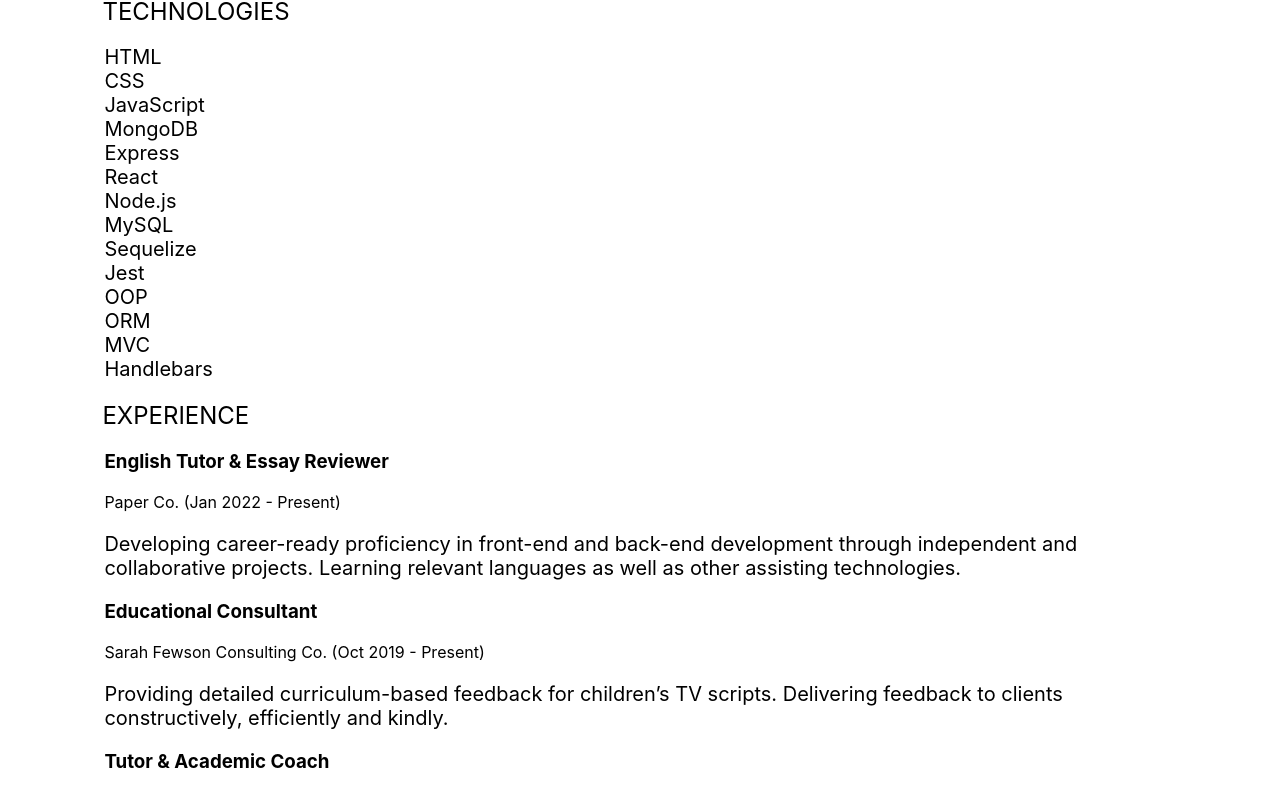
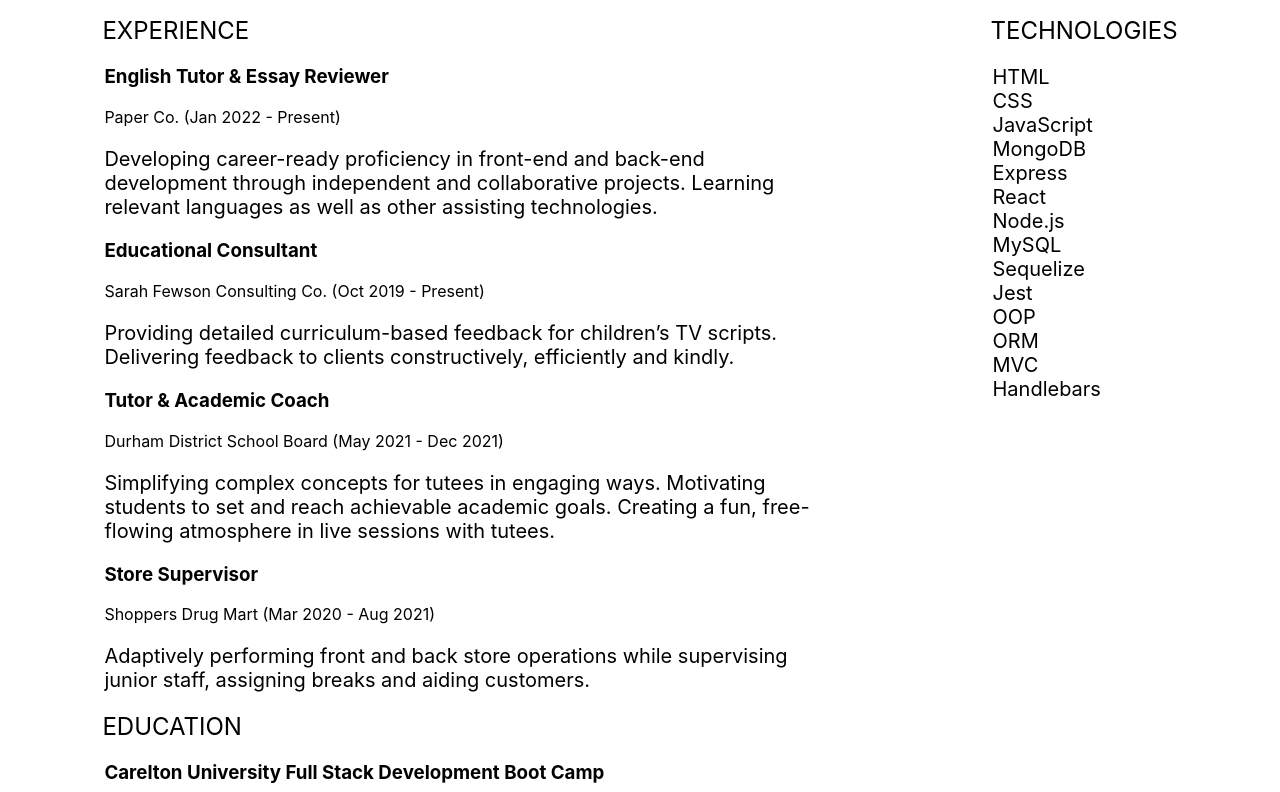
Before and after one commit to gitJanaeW/react-portfolio, a React (Create React App) app: page / in a window 1280 px wide. Shown: the part 689-1481 px from the top of the page. Built offline with nearby package versions, Linux system fonts and the light colour scheme.

Commit message:
added more CSS

```diff
--- a/src/App.css
+++ b/src/App.css
@@ -211,6 +211,17 @@ button {
   background-color: black;
 }
 
+/* RESUME */
+.display-resume {
+  display: flex;
+  justify-content: space-between;
+  flex-wrap: wrap;
+}
+
+.resume-child-one {
+  width: 70%
+}
+
 /* footer */
 footer {
   margin: 130px 0 30px 0;
--- a/src/components/Resume/index.js
+++ b/src/components/Resume/index.js
@@ -4,26 +4,8 @@ const Resume = () => {
     return (
         <section id="resume" className="body">
             <h1>Resume</h1>
-            <div className="resume-section">
-                <h2>TECHNOLOGIES</h2>
-                <ul className="tecnhologies">
-                    <li className="text-body">HTML</li>
-                    <li className="text-body">CSS</li>
-                    <li className="text-body">JavaScript</li>
-                    <li className="text-body">MongoDB</li>
-                    <li className="text-body">Express</li>
-                    <li className="text-body">React</li>
-                    <li className="text-body">Node.js</li>
-                    <li className="text-body">MySQL</li>
-                    <li className="text-body">Sequelize</li>
-                    <li className="text-body">Jest</li>
-                    <li className="text-body">OOP</li>
-                    <li className="text-body">ORM</li>
-                    <li className="text-body">MVC</li>
-                    <li className="text-body">Handlebars</li>
-                </ul>
-            </div>
-            <div className="resume-section">
+            <div className="display-resume">
+            <div className="resume-section resume-child-one">
                     <h2>EXPERIENCE</h2>
                     <ul>
                         <li>
@@ -55,8 +37,6 @@ const Resume = () => {
                             </p>
                         </li>
                     </ul>
-            </div>
-            <div className="resume-section">
                     <h2>EDUCATION</h2>
                     <ul>
                         <li>
@@ -78,12 +58,31 @@ const Resume = () => {
                             </p>
                         </li>
                     </ul>
-            </div>
-            <div>
                     <h2>REFERENCES</h2>
                     <ul>
                         <li className="text-body">Available upon request.</li>
                     </ul>
+                </div>
+                <div className="resume-section">
+
+                    <h2>TECHNOLOGIES</h2>
+                    <ul>
+                        <li className="text-body">HTML</li>
+                        <li className="text-body">CSS</li>
+                        <li className="text-body">JavaScript</li>
+                        <li className="text-body">MongoDB</li>
+                        <li className="text-body">Express</li>
+                        <li className="text-body">React</li>
+                        <li className="text-body">Node.js</li>
+                        <li className="text-body">MySQL</li>
+                        <li className="text-body">Sequelize</li>
+                        <li className="text-body">Jest</li>
+                        <li className="text-body">OOP</li>
+                        <li className="text-body">ORM</li>
+                        <li className="text-body">MVC</li>
+                        <li className="text-body">Handlebars</li>
+                    </ul>
+                </div>
             </div>
         </section>
     );
```
Lines whose indentation alone changed are shown as unchanged.
